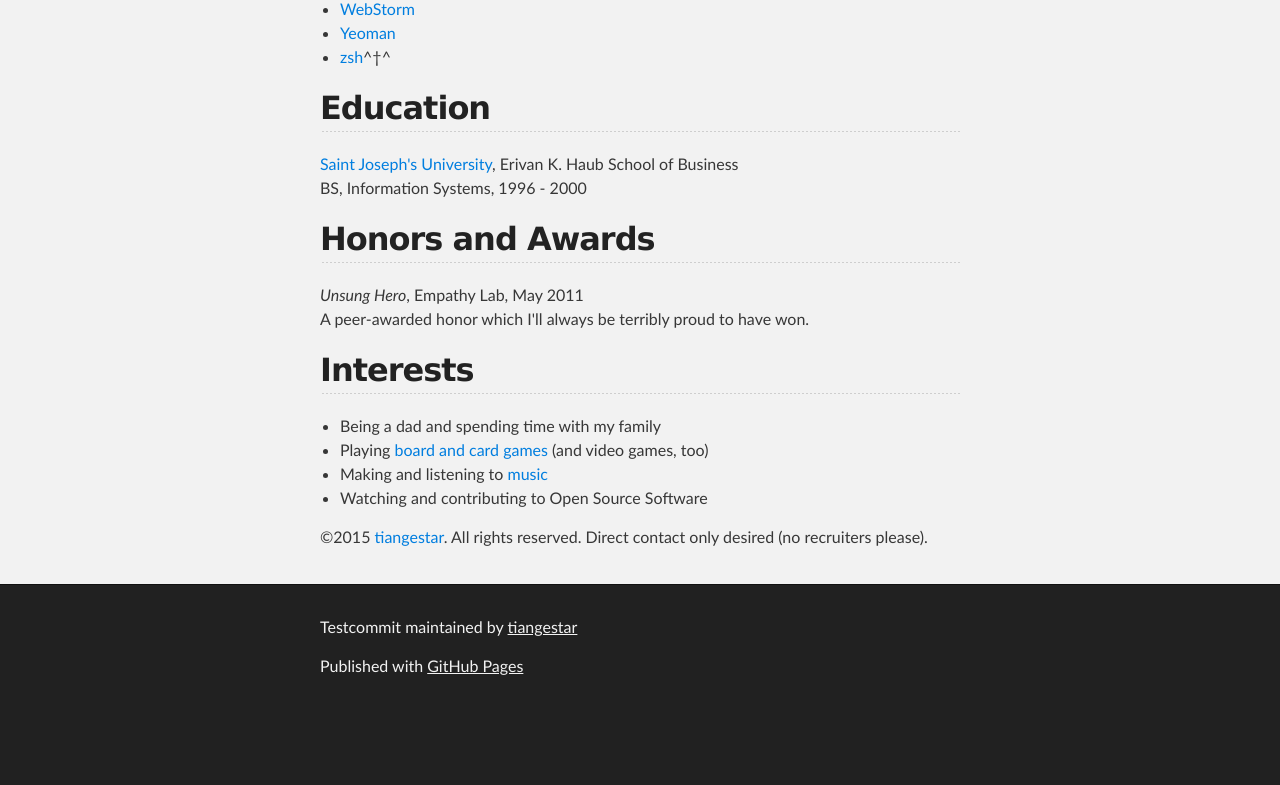
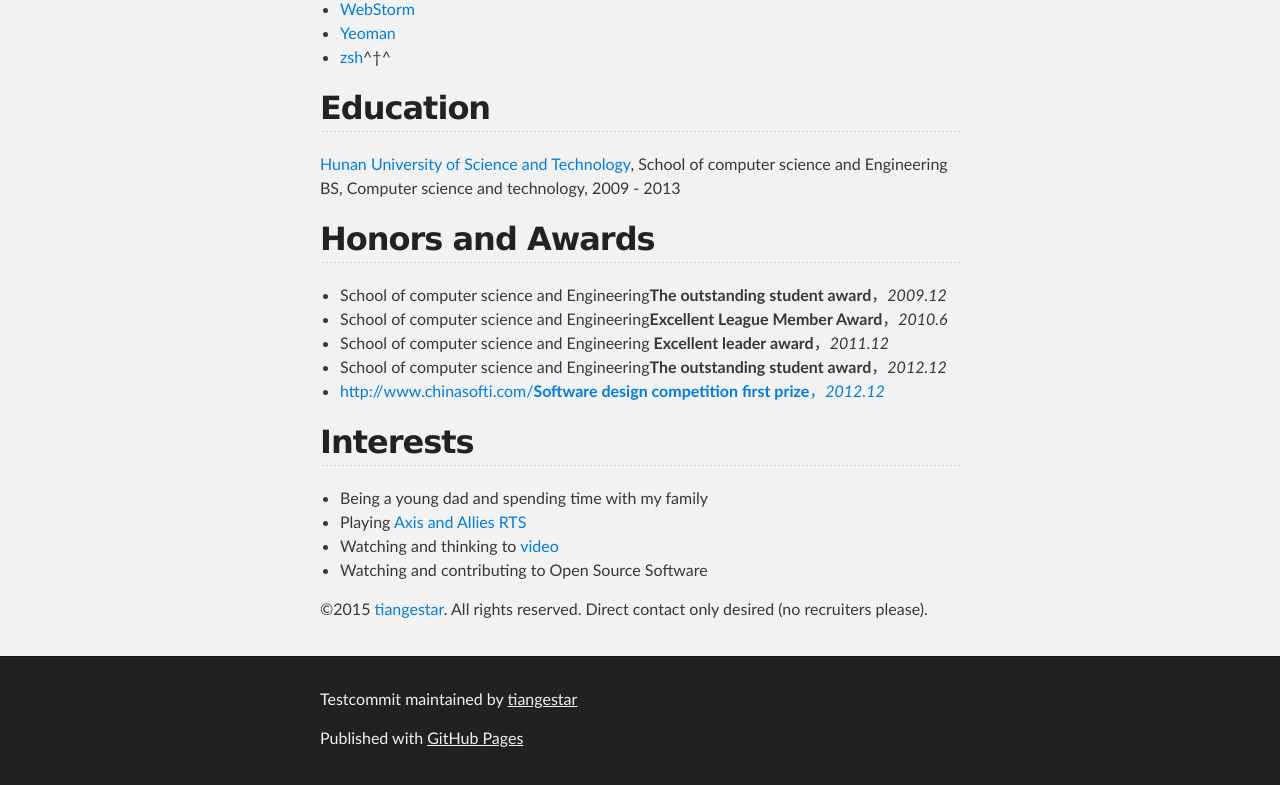
Before and after one commit to tiangestar/testcommit, a plain HTML site: page index.html in a window 1280 px wide. Shown: the part 4196-4981 px from the top of the page. Before the commit the page ends 4909 px from the top, so only its background shows below. Drawn offline with Linux system fonts and the light colour scheme.

Commit message:
Update index.html

```diff
--- a/index.html
+++ b/index.html
@@ -8,7 +8,7 @@
 
     <link rel="stylesheet" type="text/css" media="screen" href="stylesheets/stylesheet.css">
 
-    <title>Testcommit</title>
+    <title>Resume</title>
   </head>
 
   <body>
@@ -281,27 +281,32 @@ denoted with a ^†^ symbol.</p>
 <h2>
 <a id="education" class="anchor" href="#education" aria-hidden="true"><span class="octicon octicon-link"></span></a>Education</h2>
 
-<p><a href="http://sju.edu">Saint Joseph's University</a>, Erivan K. Haub School of Business<br>
-BS, Information Systems, 1996 - 2000</p>
+<p><a href="http://www.hnust.edu.cn/">Hunan University of Science and Technology</a>, School of computer science and Engineering<br>
+BS, Computer science and technology, 2009 - 2013</p>
 
 <h2>
 <a id="honors-and-awards" class="anchor" href="#honors-and-awards" aria-hidden="true"><span class="octicon octicon-link"></span></a>Honors and Awards</h2>
 
-<p><em>Unsung Hero</em>, Empathy Lab, May 2011<br>
-A peer-awarded honor which I'll always be terribly proud to have won.</p>
+<ul>
+<li>School of computer science and Engineering<strong>The outstanding student award</strong>，<em>2009.12</em></li>
+<li>School of computer science and Engineering<strong>Excellent League Member Award</strong>，<em>2010.6</em></li>
+<li>School of computer science and Engineering <strong>Excellent leader award</strong>，<em>2011.12</em></li>
+<li>School of computer science and Engineering<strong>The outstanding student award</strong>，<em>2012.12</em></li>
+<li><a>http://www.chinasofti.com/<a><strong>Software design competition first prize</strong>，<em>2012.12</em></li>
+</ul>
 
 <h2>
 <a id="interests" class="anchor" href="#interests" aria-hidden="true"><span class="octicon octicon-link"></span></a>Interests</h2>
 
 <ul>
-<li>Being a dad and spending time with my family</li>
-<li>Playing <a href="http://boardgamegeek.com/user/smtudor">board and card games</a> (and video games, too)</li>
-<li>Making and listening to <a href="http://www.rdio.com/people/smtudor">music</a>
+<li>Being a young dad and spending time with my family</li>
+<li>Playing <a href="http://tieba.baidu.com/p/3537174741">Axis and Allies RTS</a></li>
+<li>Watching and thinking to <a href="http://www.ted.com/">video</a>
 </li>
 <li>Watching and contributing to Open Source Software</li>
 </ul>
 
-<p>©2015 <a href="http://s17r.com/resume">tiangestar</a>. All rights reserved. Direct contact only desired (no recruiters please).</p>
+<p>©2015 <a href="http://tiangestar.me/resume">tiangestar</a>. All rights reserved. Direct contact only desired (no recruiters please).</p>
       </section>
     </div>
 
```
